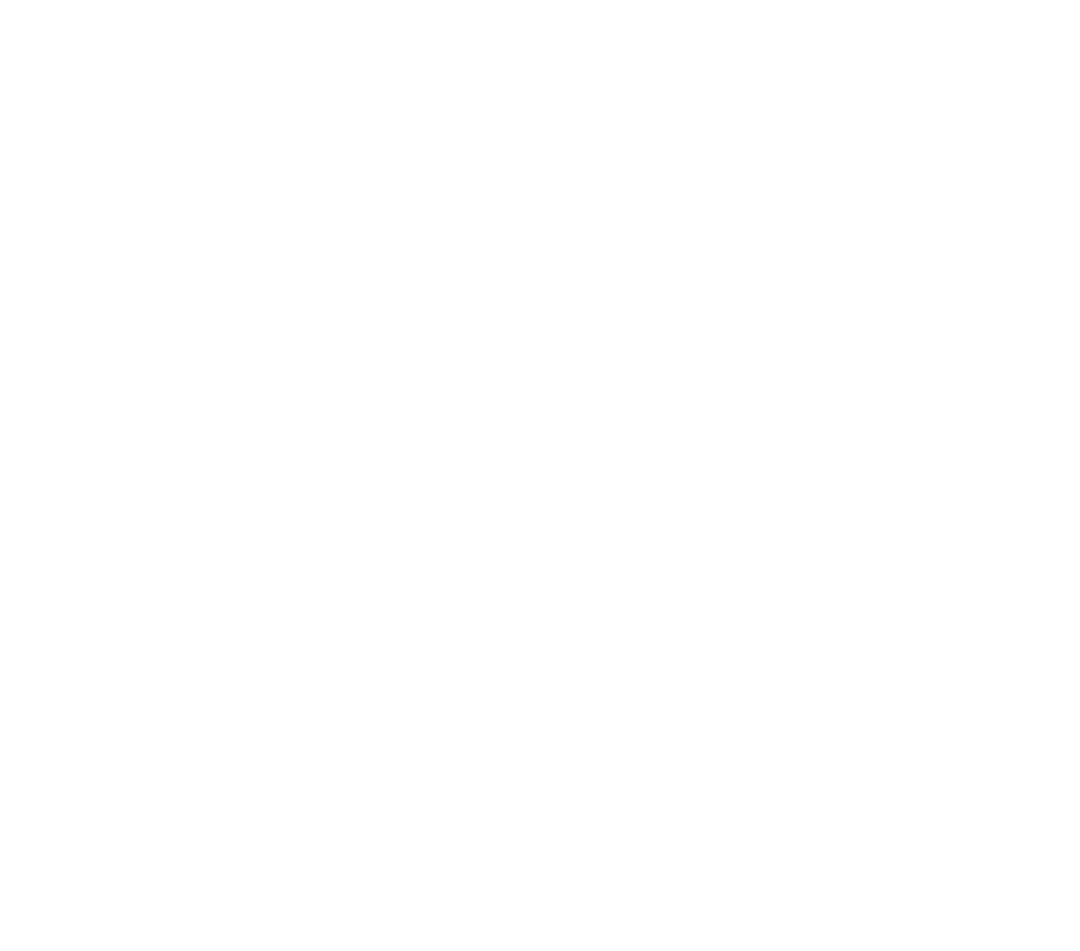
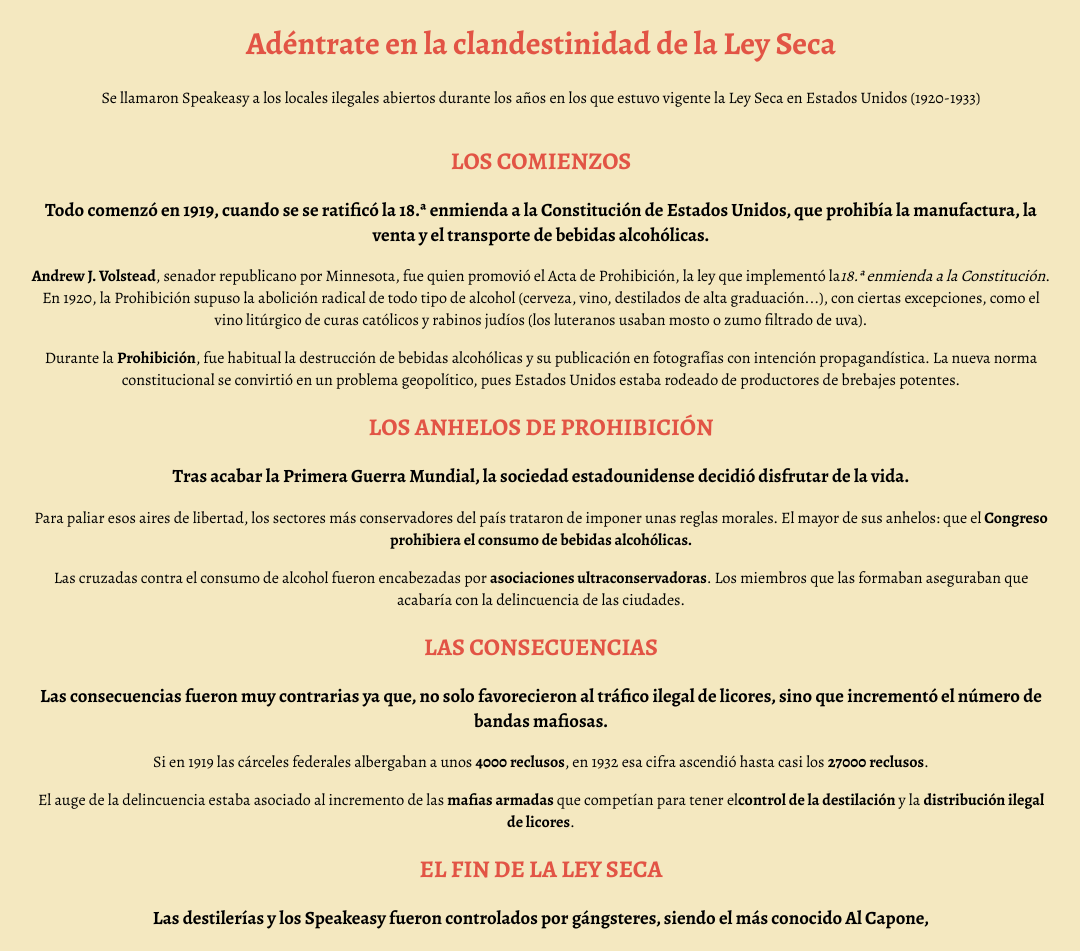
Before and after one commit to DavidRodriguezDev/speakeasy-react, a React (Create React App) app: page / in a window 1280 px wide. Before the commit this address had no page. Shown: the top 951 px of the page, without its empty margins (99-1179 px from the left). Before the commit the page ends 800 px from the top, so only its background shows below. Built offline with nearby package versions, Linux system fonts and the light colour scheme.

Commit message:
Home Page info added

```diff
--- a/public/index.html
+++ b/public/index.html
@@ -9,7 +9,7 @@
       name="description"
       content="Web site created using create-react-app"
     />
-    <link href="https://fonts.googleapis.com/css2?family=Cinzel:wght@400;500;700&display=swap" rel="stylesheet">
+    <link href="https://fonts.googleapis.com/css2?family=Alegreya:wght@400;500;700&display=swap" rel="stylesheet">
     <link rel="apple-touch-icon" href="%PUBLIC_URL%/logo192.png" />
     <!--
       manifest.json provides metadata used when your web app is installed on a
--- a/src/App.js
+++ b/src/App.js
@@ -2,6 +2,7 @@ import { Provider } from 'react-redux';
 import { BrowserRouter as Router, Route, Routes } from 'react-router-dom';
 import './App.css';
 import Gin from './pages/Gin/Gin';
+import Home from './pages/Home/Home';
 import Login from './pages/Login/Login';
 import Recipes from './pages/Recipes/Recipes';
 import Register from './pages/Register/Register';
@@ -16,6 +17,7 @@ function App() {
     <Provider store={store}>
       <Router>
         <Routes>
+          <Route path="/" element={<Home></Home>}></Route>
           <Route path="/gin" element={<Gin></Gin>}></Route>
           <Route path="/rum" element={<Rum/>}></Route>
           <Route path="/tequila" element={<Tequila/>}></Route>
--- a/src/index.css
+++ b/src/index.css
@@ -1,6 +1,6 @@
 body {
   margin: 0;
-  font-family: 'Cinzel', serif;
+  font-family: 'Alegreya', serif;
   -webkit-font-smoothing: antialiased;
   -moz-osx-font-smoothing: grayscale;
 }
--- /dev/null
+++ b/src/pages/Home/Home.jsx
@@ -0,0 +1,63 @@
+import React from 'react'
+import "./Home.scss"
+
+const Home = () => {
+  return (
+    <div className='b-home__container'>
+        <div className='b-home__hero'>
+            <h1 className='b-home__titles'>Adéntrate en la clandestinidad de la Ley Seca</h1>
+            <p>Se llamaron Speakeasy a los locales ilegales abiertos durante los años en los que estuvo vigente la Ley Seca
+            en Estados Unidos (1920-1933)</p>
+        </div>
+        <article className="b-home__history">
+            <section >
+                <div className='b-home__beginnings'>
+                    <h2 className='b-home__titles'>LOS COMIENZOS</h2>
+                    <h3>Todo comenzó en 1919, cuando se  se ratificó la 18.ª enmienda a la Constitución de Estados Unidos, que prohibía
+                    la manufactura, la venta y el
+                    transporte de bebidas alcohólicas.</h3>
+                    <p><b>Andrew J. Volstead</b>, senador republicano por Minnesota, fue quien promovió el Acta de Prohibición, la ley que implementó la
+                    <i>18.ª enmienda a la Constitución</i>.
+                    En 1920, la Prohibición supuso la abolición radical de todo tipo de alcohol (cerveza, vino, destilados de alta graduación...),
+                    con ciertas excepciones,
+                    como el vino litúrgico de curas católicos y rabinos judíos (los luteranos usaban mosto o zumo filtrado de uva).</p>
+                    <p>Durante la <b>Prohibición</b>, fue habitual la destrucción de bebidas alcohólicas y su publicación en fotografías con intención propagandística. La nueva norma constitucional
+                    se convirtió en un problema geopolítico, pues Estados Unidos estaba rodeado de productores de brebajes potentes.</p>
+                </div>
+            </section>
+            <section>
+                <div className='b-home__wishes'>
+                    <h2 className='b-home__titles'>LOS ANHELOS DE PROHIBICIÓN</h2>
+                    <h3>Tras acabar la Primera Guerra Mundial, la sociedad estadounidense decidió disfrutar de la vida.</h3><p>Para paliar
+                    esos aires de libertad, los sectores más conservadores del país trataron de imponer unas reglas morales. El mayor de sus anhelos: que el
+                    <b> Congreso prohibiera el consumo de bebidas alcohólicas.</b></p>
+                    <p>Las cruzadas contra el consumo de alcohol fueron encabezadas por <b>asociaciones ultraconservadoras</b>. Los
+                    miembros que las formaban aseguraban que acabaría con la delincuencia de las ciudades.</p>
+                </div>
+            </section>
+            <section>
+                <div className='b-home__impact'>
+                    <h2 className='b-home__titles'>LAS CONSECUENCIAS</h2>
+                    <h3>Las consecuencias fueron muy contrarias ya que, no solo favorecieron al <b>tráfico ilegal de licores</b>, sino
+                    que incrementó el número de <b>bandas mafiosas</b>.</h3>
+                    <p>Si en 1919 las cárceles federales albergaban a unos <b>4000 reclusos</b>, en
+                    1932 esa cifra ascendió hasta casi los <b>27000 reclusos</b>.</p>
+                    <p>El auge de la delincuencia estaba asociado al incremento de las <b>mafias armadas</b> que competían para tener el
+                    <b>control de la destilación</b> y la <b>distribución ilegal de licores</b>.</p>
+                </div>
+            </section>
+            <section>
+                <div className='b-home__end'>
+                    <h2 className='b-home__titles'>EL FIN DE LA LEY SECA</h2>
+                    <h3>Las destilerías y los Speakeasy fueron controlados por gángsteres, siendo el más conocido <b>Al Capone,</b></h3><p>que en solo
+                    doce años consiguió levantar un imperio en <b>Chicago</b> que incluía prostíbulos, Speakeasy y casas de juego.</p>
+                    <p>La ola de criminalidad que asoló al país y la corrupción asociada hizo que el Congreso la derogara el
+                    5 de diciembre de 1933.</p>
+                </div>
+            </section>
+        </article>
+    </div>
+  )
+}
+
+export default Home
--- /dev/null
+++ b/src/pages/Home/Home.scss
@@ -0,0 +1,26 @@
+.b-home {
+
+    &__container {
+        display: flex;
+        justify-content: center;
+        align-items: center;
+        flex-direction: column;
+        background-color: var(--yellow);
+        min-height: 100vh;
+    }
+
+    &__hero {
+        text-align: center;
+        width: 80%;
+    }
+
+    &__history{
+        text-align: center;
+        width: 80%;
+    }
+
+    &__titles {
+        color: var(--red);
+    }
+
+}
--- a/src/pages/Register/Register.jsx
+++ b/src/pages/Register/Register.jsx
@@ -59,6 +59,9 @@ const Register = () => {
                 {errors.password.type === "pattern" && <p className='b-register__error'>{errors.password.message}</p>}
               </>}
               </div>
+            <div className='b-register__checkbox'>
+              <input type="checkbox" {...register("check", {required : true})}></input><p className='b-register__checked'>Al resgistrar una cuenta usted reconoce tener la edad legal para el consumo de bebidas alcohólicas en tu país. Por favor no compartas este contenido a personas menores de edad.</p>
+            </div>
           <Button className="b-register__form___button" text="Registrar"></Button>
         </form>
       </div>
--- a/src/pages/Register/Register.scss
+++ b/src/pages/Register/Register.scss
@@ -74,6 +74,13 @@
         color: white;
         text-decoration: none;
     }
+
+    &__checkbox {
+        display: flex;
+        justify-content: center;
+        align-items: center;
+        color: var(--blue);
+    }
 }
 
 .b-errors__container {
--- a/src/redux/auth.actions.js
+++ b/src/redux/auth.actions.js
@@ -18,7 +18,7 @@ export const loginUser = (formdata, navigate) => async (dispatch) => {
         localStorage.setItem("token", result.data.token);
         localStorage.setItem("user", JSON.stringify(result.data.user));
         dispatch({type: "LOGIN_USER_OK", payload: result.data});
-        navigate("/whisky");
+        navigate("/");
 
     } catch (error) {
 
```
